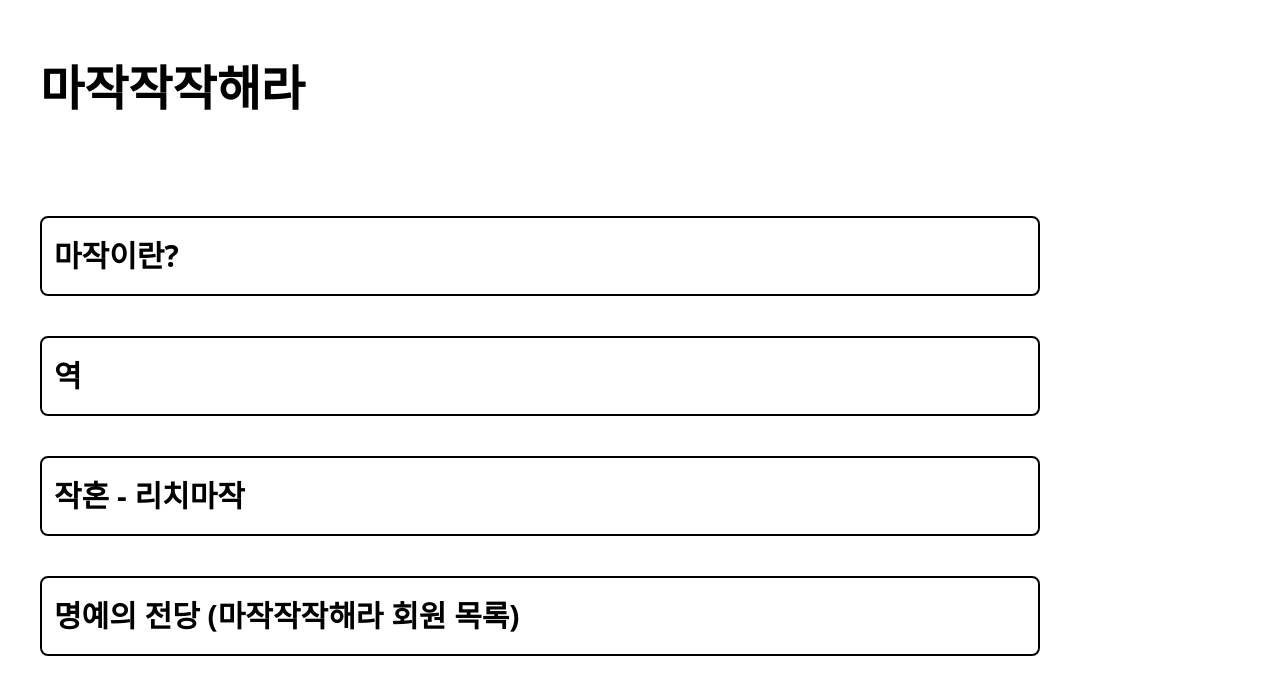
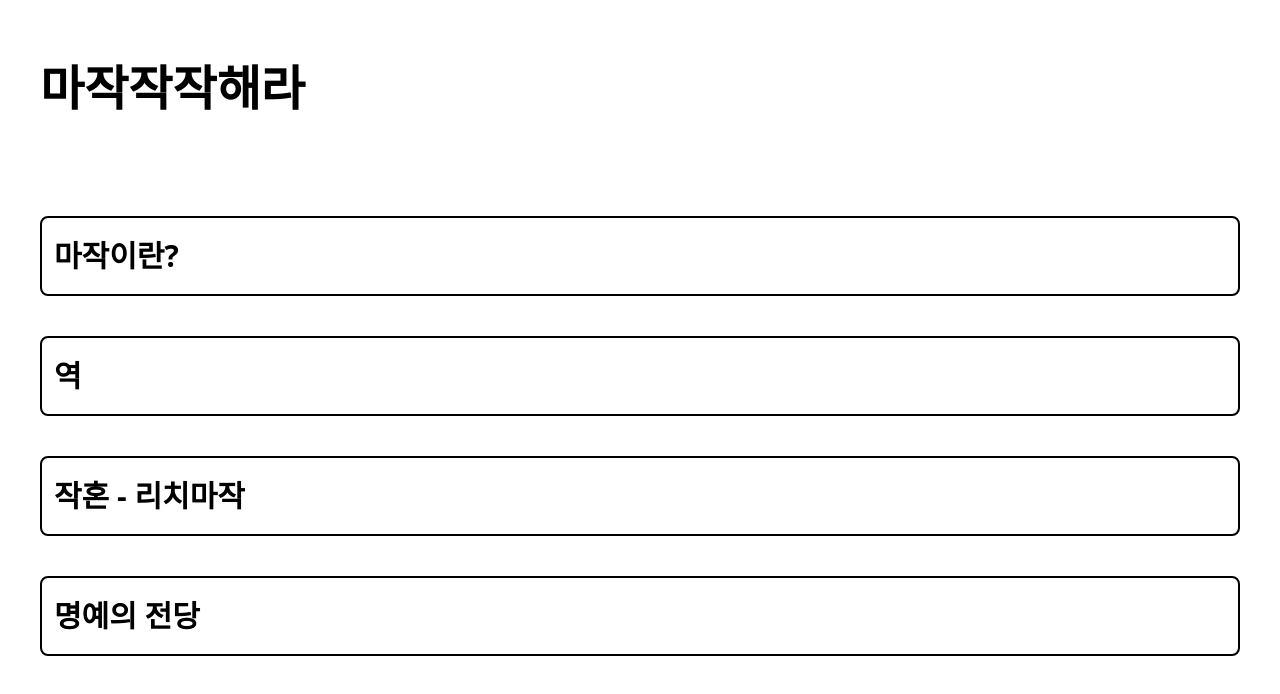
Before and after one commit to anyunseo25/majakjom, a React (Vite) app: page / in a window 1280 px wide. Shown: the top 694 px of the page. Built offline with nearby package versions, Linux system fonts and the light colour scheme.

Commit message:
4234i24u2432-942734

```diff
--- a/src/routes/__root.tsx
+++ b/src/routes/__root.tsx
@@ -14,7 +14,7 @@ type RootProps = {
   const Root: React.FC<RootProps> = ({ title, link }) => {
   return (
     <div>
-    <Link to={link} className="flex px-3 py-5  mx-10 mt-10 w-[1000px] border-2 border-[#000000] bg-white rounded-lg text-[rgb(0,0,0)] font-bold text-base sm:text-sm lg:text-2xl xl:text-3xl">
+    <Link to={link} className="flex px-3 py-5  mx-10 mt-10 border-2 border-[#000000] bg-white rounded-lg text-[rgb(0,0,0)] font-bold text-base sm:text-sm lg:text-2xl xl:text-3xl">
         {title}
       </Link>
     </div>
@@ -41,7 +41,7 @@ function RootLayout() {
           <Root title="마작이란?" link="/basic" />
           <Root title="역" link="/yeock" />
           <Root title="작혼 - 리치마작" link="/jakhon" />
-          <Root title="명예의 전당 (마작작작해라 회원 목록)" link="/list" />
+          <Root title="명예의 전당" link="/list" />
           <TanStackRouterDevtools />
         </div>
         </>
--- a/src/routes/list.tsx
+++ b/src/routes/list.tsx
@@ -10,7 +10,7 @@ type YeockmanProps = {
 }
 
 function Yeockman({ title, line }: YeockmanProps) {
-    return <div className='border-2 border-black  px-6 m-10 rounded-lg w-[1000px] bg-white'>
+    return <div className='border-2 border-black  px-6 m-10 rounded-lg bg-white'>
     <p className='font-bold text-3xl pt-6'>{title}</p>
     <br />
     <p className='mt-2 text-xl pb-6 '>{line}</p>
@@ -21,7 +21,7 @@ function RouteComponent() {
   return <div>
     <br />
     <br />
-    <div className="p-4 relative text-5xl font-bold justify-center ml-6">명예의 전당 (마작작작해라 회원 목록)</div>
+    <div className="p-4 relative text-5xl font-bold justify-center ml-6">명예의 전당</div>
     <Link to="/" className="absolute grid place-items-center border-2 right-[5%] top-[6%] border-black h-[70px] w-[130px] rounded-lg bg-white">돌아가기</Link>
     <br />
     <br />
```
